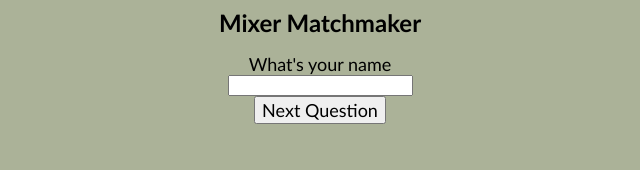
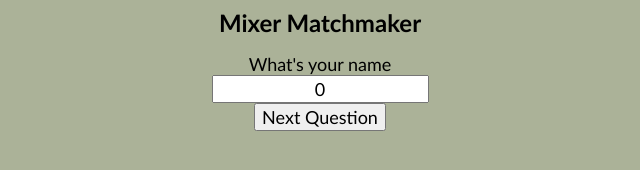
Before and after one commit to Cruedy/MixerMatch-old-, a plain HTML site: page index.html in a window 1280 px wide. Shown: the whole page, without its empty margins (320-960 px from the left). Drawn offline with Linux system fonts and the light colour scheme.

Commit message:
textBox Finally

```diff
--- a/index.html
+++ b/index.html
@@ -6,8 +6,8 @@
     <body>
         <h1>Mixer Matchmaker</h1>
         <div class="question" id="question"></div>
-        <input class="personAnswer"></input>
         <div class="options" id="options"></div>
+        <div class="textBox" id="textBox"></div>
         <button onclick="submit()" id="button">Next Question</button>
         <div id="response"></div>
         <script src="quiz.js"></script>
--- a/quiz.js
+++ b/quiz.js
@@ -1,9 +1,12 @@
 const questions = [
     {
-        question: "What's your name"
+        question: "What's your name",
+        inputType: "textBox",
+        options: ["Null"]
     },
     {
         question: "Which team are you on?",
+        inputType: "choice",
         options: [
             "Swim and Dive",
             "Womens Water Polo",
@@ -12,6 +15,7 @@ const questions = [
     },
     {
         question: "Are you in a committed relationship already?",
+        inputType: "choice",
         options: [
             "yes",
             "no"
@@ -19,6 +23,7 @@ const questions = [
     },
     {
         question: "What is your gender identity?",
+        inputType: "choice",
         options: [
             "Woman",
             "Man",
@@ -27,6 +32,7 @@ const questions = [
     },
     {
         question: "What are your gender preferences?",
+        inputType: "choice",
         options: [
             "Woman",
             "Man",
@@ -35,6 +41,7 @@ const questions = [
     },
     {
         question: "What's your favorite hobby?",
+        inputType: "choice",
         options: [
             "Pooping",
             "Eating",
@@ -48,11 +55,12 @@ let currentQuestionIndex = 0;
 let completed = 0;
 
 function loadQuestion() {
-    const question = document.getElementById("question")
-    const options = document.getElementById("options")
+    const question = document.getElementById("question");
+    const options = document.getElementById("options");
+    const textBox = document.getElementById("textBox");
 
     question.textContent = questions[currentQuestionIndex].question;
-    options.innerHTML = ""
+    options.innerHTML = "";
 
     for (let i = 0; i < questions[currentQuestionIndex].options.length; i++) {
         const choicesdiv = document.createElement("div");
@@ -63,7 +71,23 @@ function loadQuestion() {
         choice.name = "answer";
         choice.value = i;
 
+        if(questions[currentQuestionIndex].inputType == "textBox"){
+            choice.type = "text";
+            choice.id = "options";
+            console.log(choice);
+            choicesdiv.appendChild(choice);
+            choicesdiv.appendChild(choiceLabel);
+            textBox.appendChild(choicesdiv);
+            break;
+        }
+        else if(document.getElementById("textBox") != null)
+        {
+            document.getElementById("textBox").remove();
+        }
+
         choiceLabel.textContent = questions[currentQuestionIndex].options[i];
+
+        console.log(choiceLabel.textContent, "optionNums");
 
         choicesdiv.appendChild(choice);
         choicesdiv.appendChild(choiceLabel);
@@ -81,9 +105,11 @@ function loadResponse() {
 
 function nextQuestion() {
     if (currentQuestionIndex < questions.length - 1) {
+        console.log(currentQuestionIndex, "index");
         currentQuestionIndex++;
         loadQuestion();
     } else{
+        console.log(document);
         document.getElementById("options").remove()
         document.getElementById("question").remove()
         document.getElementById("button").remove()
```
